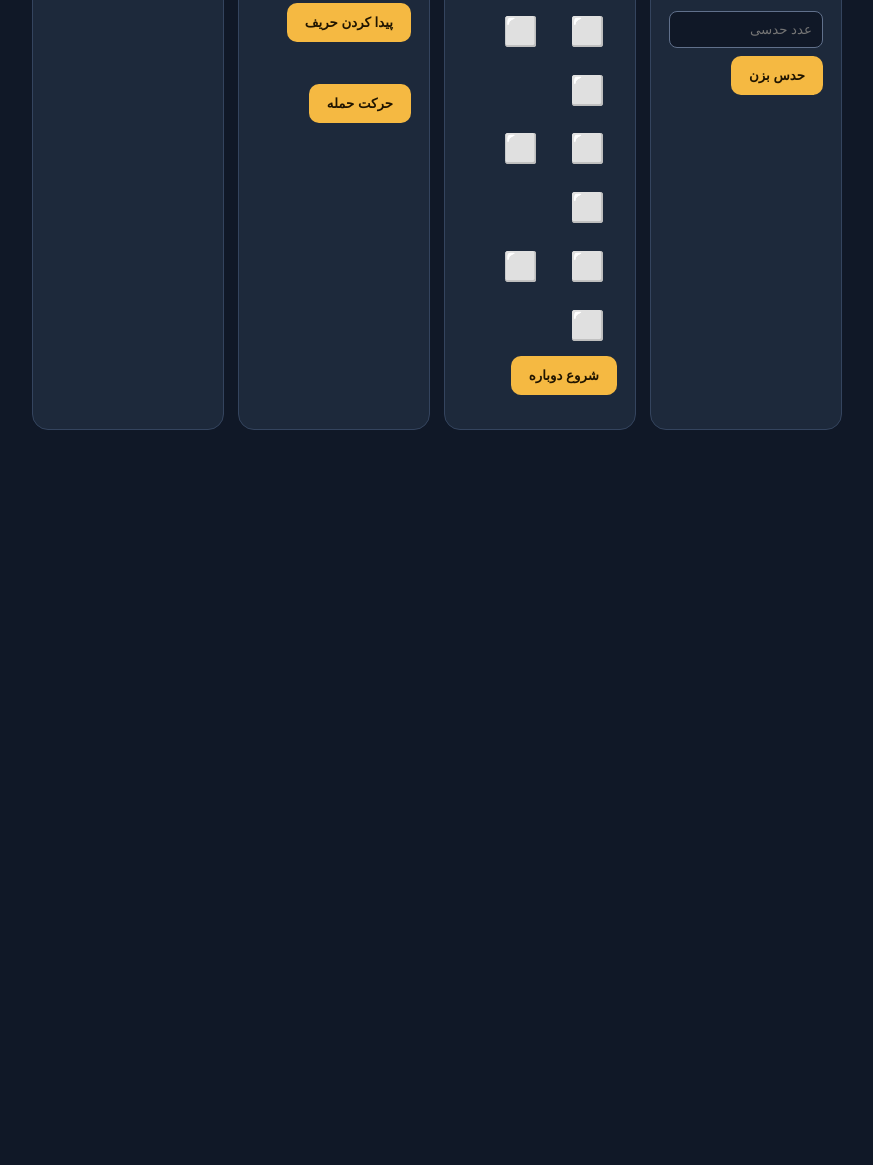
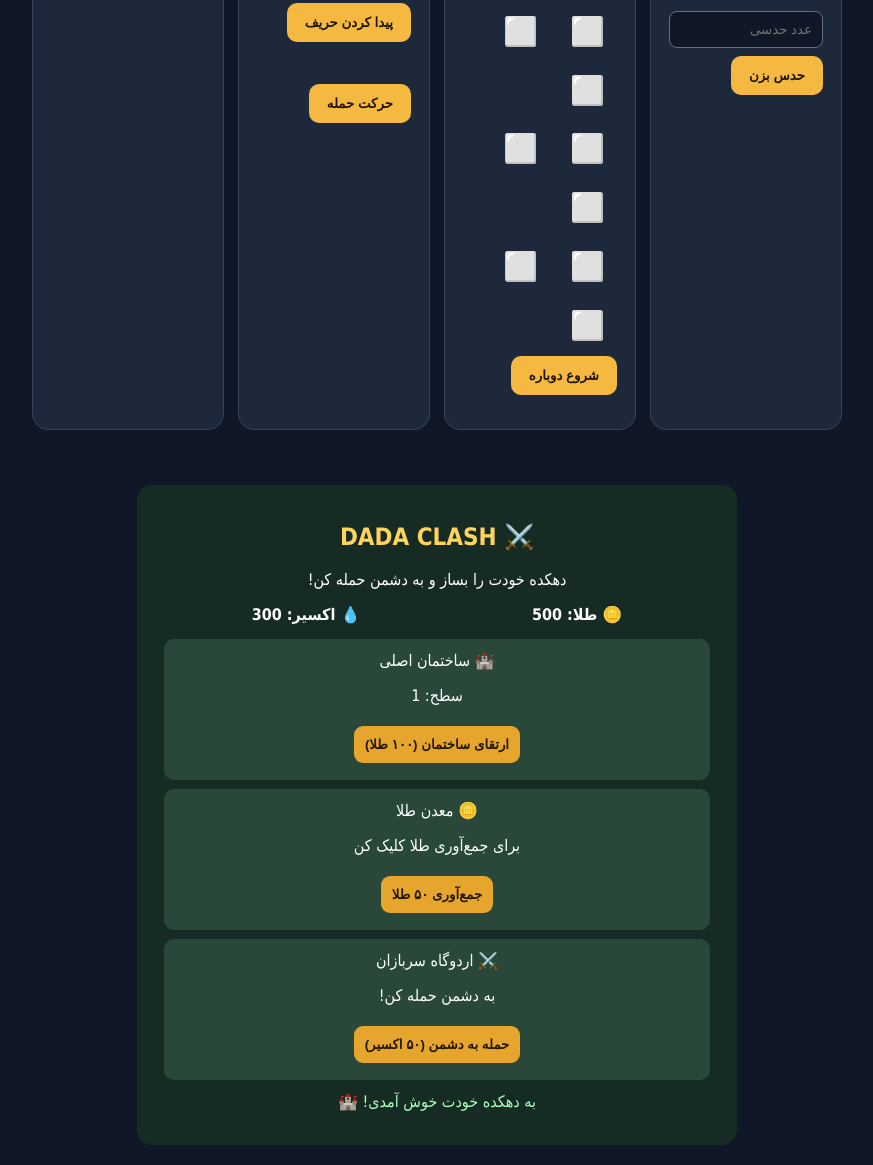
Before and after one commit to kozegaramir77-a11y/dada-game, a website: page public/index.html in a window 1280 px wide. Shown: the part 369-1534 px from the top of the page, without its empty margins (203-1076 px from the left). Before the commit the page ends 854 px from the top, so only its background shows below. Drawn offline with nearby package versions, Linux system fonts and the light colour scheme; no server answers.

Commit message:
Update index.html

```diff
--- a/public/index.html
+++ b/public/index.html
@@ -35,4 +35,87 @@ socket.on('match-found',d=>{room=d.room;document.getElementById('status').textCo
 socket.on('battle-update',d=>document.getElementById('status').textContent='حرکت دریافت شد: '+d.move);
 socket.on('opponent-left',()=>{room=null;document.getElementById('status').textContent='حریف از بازی خارج شد.';});
 function move(){if(!room){document.getElementById('status').textContent='اول حریف پیدا کن.';return;}socket.emit('battle-move',{room,move:'حمله ⚔️'});}
-</script></body></html>
+</script>
+
+<style>
+#dada-clash{background:#172b25;color:#fff;padding:18px;border-radius:15px;margin:20px auto;text-align:center;max-width:600px}
+#dada-clash h2{color:#ffd45c}
+#dada-clash .resources{display:flex;justify-content:space-around;gap:8px;flex-wrap:wrap;margin:15px}
+#dada-clash button{background:#e6a52c;color:#241900;border:0;border-radius:9px;padding:11px;margin:5px;font-weight:bold}
+#dada-clash .building{background:#29483a;padding:12px;margin:9px;border-radius:10px}
+#dada-clash #clash-status{color:#aaffb9;margin-top:12px}
+</style>
+
+<section id="dada-clash">
+  <h2>⚔️ DADA CLASH</h2>
+  <p>دهکده خودت را بساز و به دشمن حمله کن!</p>
+
+  <div class="resources">
+    <b>🪙 طلا: <span id="clash-gold">500</span></b>
+    <b>💧 اکسیر: <span id="clash-elixir">300</span></b>
+  </div>
+
+  <div class="building">
+    🏰 ساختمان اصلی
+    <p>سطح: <span id="clash-level">1</span></p>
+    <button onclick="clashUpgrade()">ارتقای ساختمان (۱۰۰ طلا)</button>
+  </div>
+
+  <div class="building">
+    🪙 معدن طلا
+    <p>برای جمع‌آوری طلا کلیک کن</p>
+    <button onclick="clashCollect()">جمع‌آوری ۵۰ طلا</button>
+  </div>
+
+  <div class="building">
+    ⚔️ اردوگاه سربازان
+    <p>به دشمن حمله کن!</p>
+    <button onclick="clashAttack()">حمله به دشمن (۵۰ اکسیر)</button>
+  </div>
+
+  <p id="clash-status">به دهکده خودت خوش آمدی! 🏰</p>
+</section>
+
+<script>
+(function(){
+ let gold=500, elixir=300, level=1;
+
+ function update(){
+  document.getElementById('clash-gold').textContent=gold;
+  document.getElementById('clash-elixir').textContent=elixir;
+  document.getElementById('clash-level').textContent=level;
+ }
+
+ window.clashUpgrade=function(){
+  if(gold<100){
+   document.getElementById('clash-status').textContent='طلای کافی نداری!';
+   return;
+  }
+  gold-=100;
+  level++;
+  document.getElementById('clash-status').textContent='🏰 ساختمان ارتقا یافت!';
+  update();
+ };
+
+ window.clashCollect=function(){
+  gold+=50;
+  document.getElementById('clash-status').textContent='🪙 ۵۰ طلا گرفتی!';
+  update();
+ };
+
+ window.clashAttack=function(){
+  if(elixir<50){
+   document.getElementById('clash-status').textContent='اکسیر کافی نداری!';
+   return;
+  }
+  elixir-=50;
+  let reward=Math.floor(Math.random()*101)+50;
+  gold+=reward;
+  document.getElementById('clash-status').textContent='⚔️ پیروز شدی! '+reward+' طلا گرفتی!';
+  update();
+ };
+
+ update();
+})();
+</script>
+</body></html>
```
